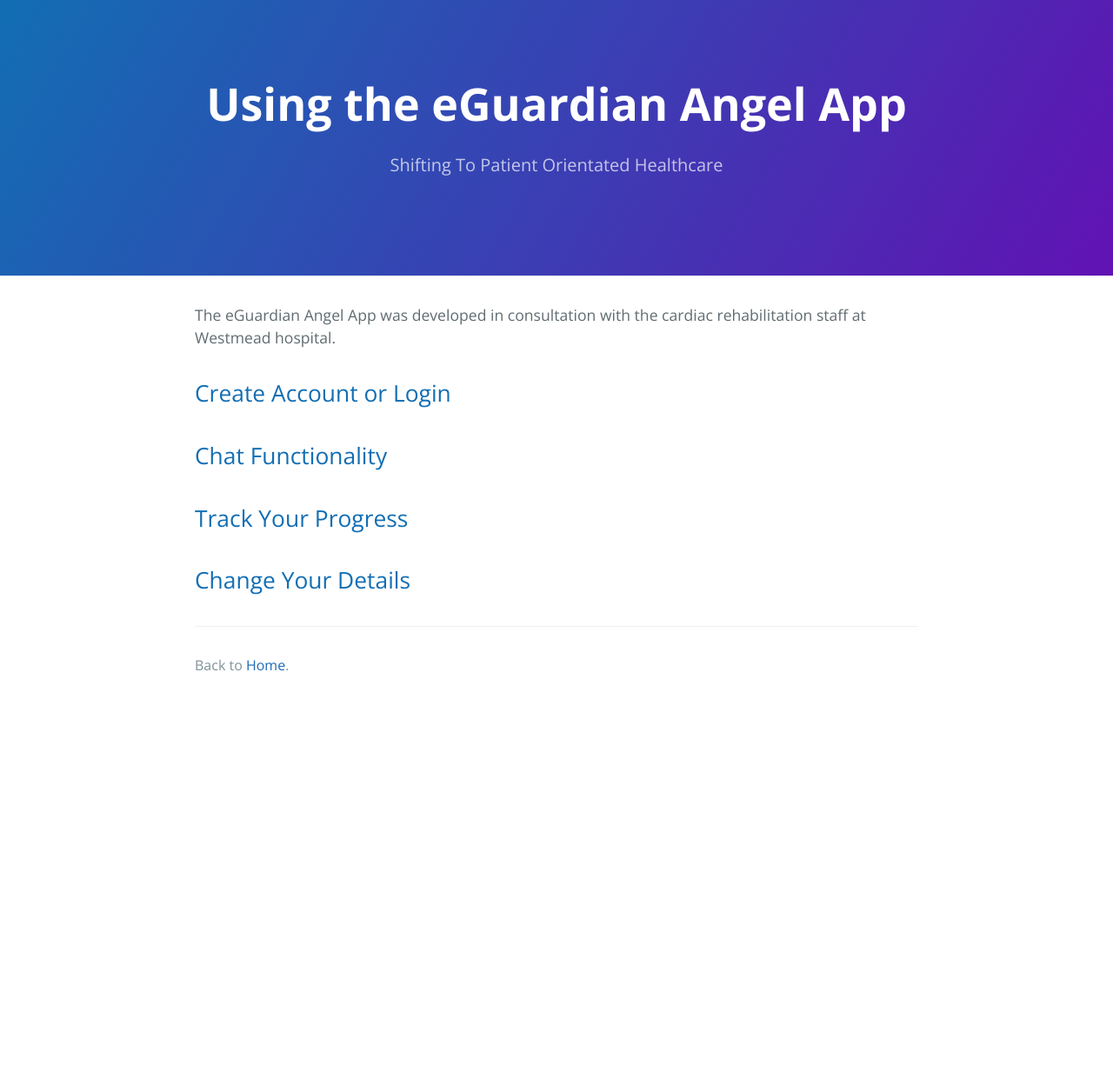
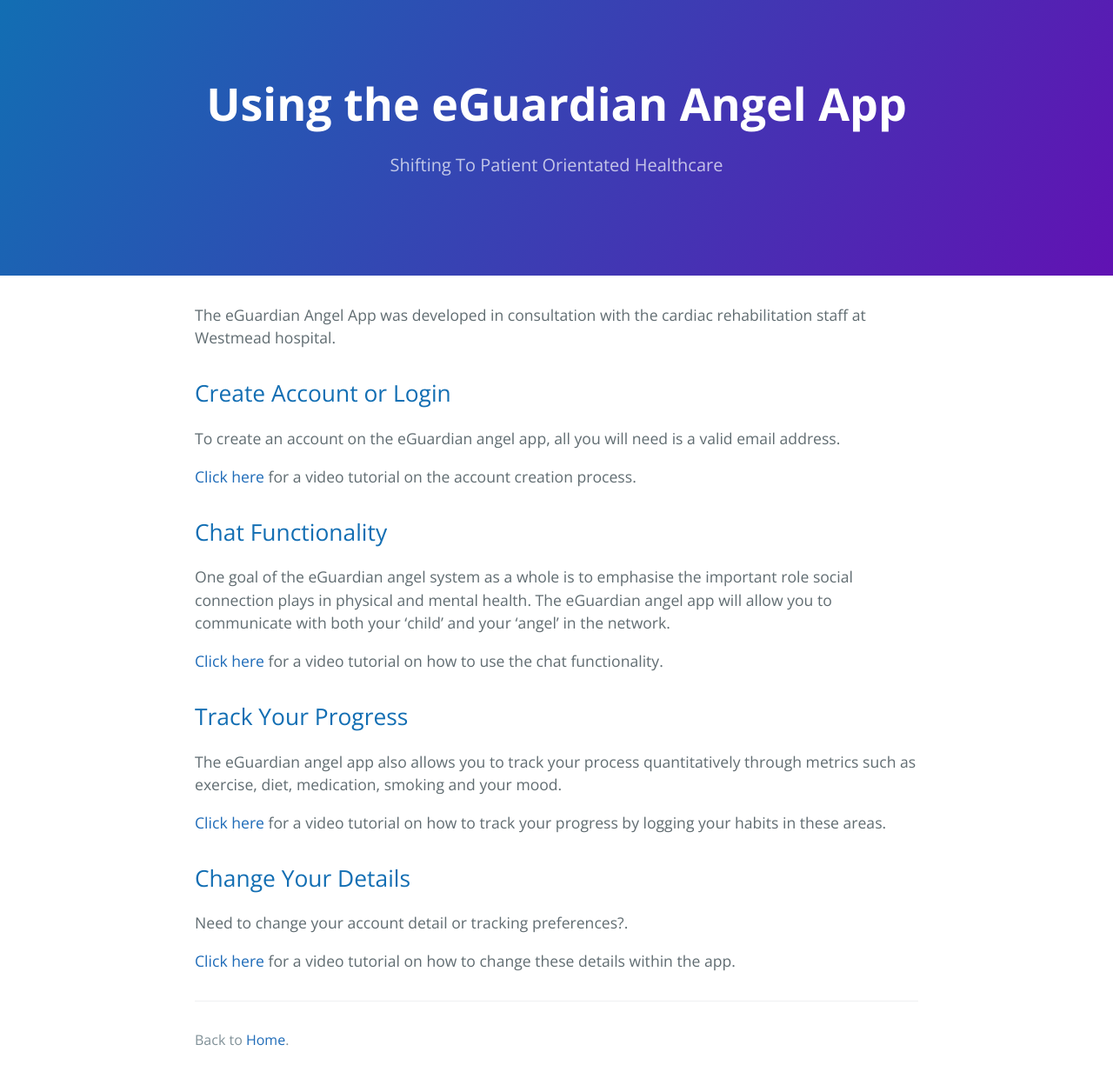
Before and after one commit to eguardianangel/eguardianangel.github.io, a Jekyll site: the page built from tutorial.markdown, in a window 1280 px wide. Shown: the whole page at 87% size. Built offline with Jekyll 4.4.1, drawn with Linux system fonts in a browser that asks for light colours; before the commit the page ends 900 px from its top, so only the background shows below that.

Commit message:
Placeholder pages for video tutorials

```diff
--- /dev/null
+++ b/change_details.markdown
@@ -0,0 +1,5 @@
+---
+layout: default
+title: Change Your Detail on the eGuardian Angel App
+permalink: /tutorial/change_details
+---
--- /dev/null
+++ b/chat_functionality.markdown
@@ -0,0 +1,5 @@
+---
+layout: default
+title: Using the Chat Functionality on the eGuardian Angel App
+permalink: /tutorial/chat_functionality
+---
--- /dev/null
+++ b/create_account.markdown
@@ -0,0 +1,5 @@
+---
+layout: default
+title: Creating an Account on the eGuardian Angel App
+permalink: /create_account/
+---
--- /dev/null
+++ b/habit_tracking.markdown
@@ -0,0 +1,5 @@
+---
+layout: default
+title: Tracking Your Habits on the eGuardian Angel App
+permalink: /tutorial/tracking_habits
+---
--- a/tutorial.markdown
+++ b/tutorial.markdown
@@ -8,8 +8,24 @@ The eGuardian Angel App was developed in consultation with the cardiac rehabilit
 
 ## Create Account or Login
 
+To create an account on the eGuardian angel app, all you will need is a valid email address.
+
+[Click here](./create_account.markdown) for a video tutorial on the account creation process.
+
 ## Chat Functionality
+
+One goal of the eGuardian angel system as a whole is to emphasise the important role social connection plays in physical and mental health. The eGuardian angel app will allow you to communicate with both your 'child' and your 'angel' in the network.
+
+[Click here](./chat_functionality.markdown) for a video tutorial on how to use the chat functionality.
 
 ## Track Your Progress
 
+The eGuardian angel app also allows you to track your process quantitatively through metrics such as exercise, diet, medication, smoking and your mood.
+
+[Click here](./habit_tracking.markdown) for a video tutorial on how to track your progress by logging your habits in these areas.
+
 ## Change Your Details
+
+Need to change your account detail or tracking preferences?.
+
+[Click here](./change_details.markdown) for a video tutorial on how to change these details within the app.
```
Also changed, not shown: _layouts/landing_page.html (+0 -7 lines).
